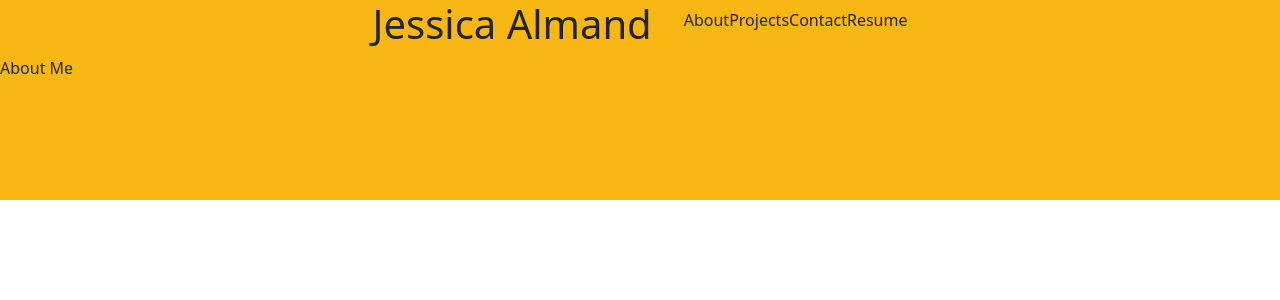
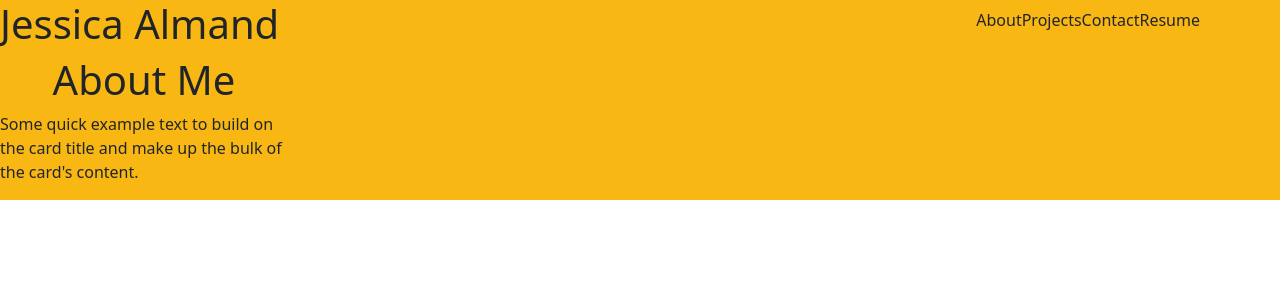
Before and after one commit to jalmand2/react-portfolio, a React (Create React App) app: page / in a window 1280 px wide. Shown: the top 300 px of the page. Built offline with nearby package versions, Linux system fonts and the light colour scheme.

Commit message:
Added some css styling to nav index and about me card to index

```diff
--- a/src/components/About/index.jsx
+++ b/src/components/About/index.jsx
@@ -2,7 +2,10 @@ import React from 'react';
 
 const About = () => {
     return (
-        <div>About Me</div>
+        <div style={{width: '18rem', class:'card', display: 'flex', flexDirection: 'column', alignItems: 'center'}}>
+        <h1 style={{class: 'card-title'}}>About Me</h1>
+        <p class="card-body">Some quick example text to build on the card title and make up the bulk of the card's content.</p>
+      </div>
     );
 };
 
--- a/src/components/Nav/index.jsx
+++ b/src/components/Nav/index.jsx
@@ -2,9 +2,9 @@ import React from 'react';
 
 const Nav = ({ showAbout, showProjects, showContact, showResume }) => {
     return (
-        <div style={{ display: 'flex', justifyContent: 'center', alignItems: 'center'}}>
+        <div style={{ display: 'flex', justifyContent: 'space-between', alignItems: 'center'}}>
              <h1>Jessica Almand</h1>
-             <ul style={{listStyle: 'none', display: 'flex', }}>
+             <ul style={{listStyle: 'none', display: 'flex', marginRight: '5rem' }}>
         <li onClick={showAbout}>About</li>
         <li onClick={showProjects}>Projects</li>
         <li onClick={showContact}>Contact</li>
--- a/src/components/styles/header.css
+++ b/src/components/styles/header.css
@@ -2,3 +2,7 @@
     background: #f9b713;
     height: 200px;
   }
+
+.about {
+
+}
```
